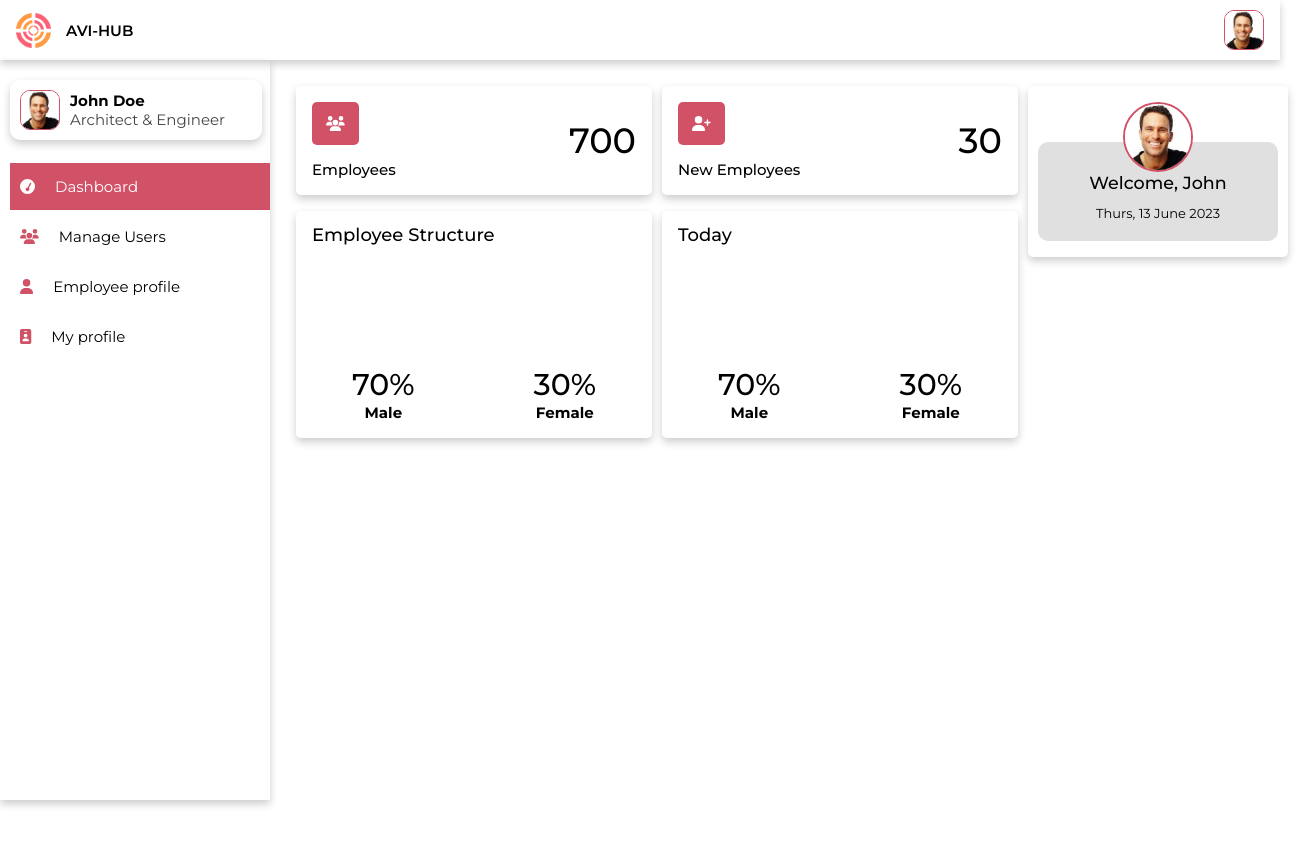
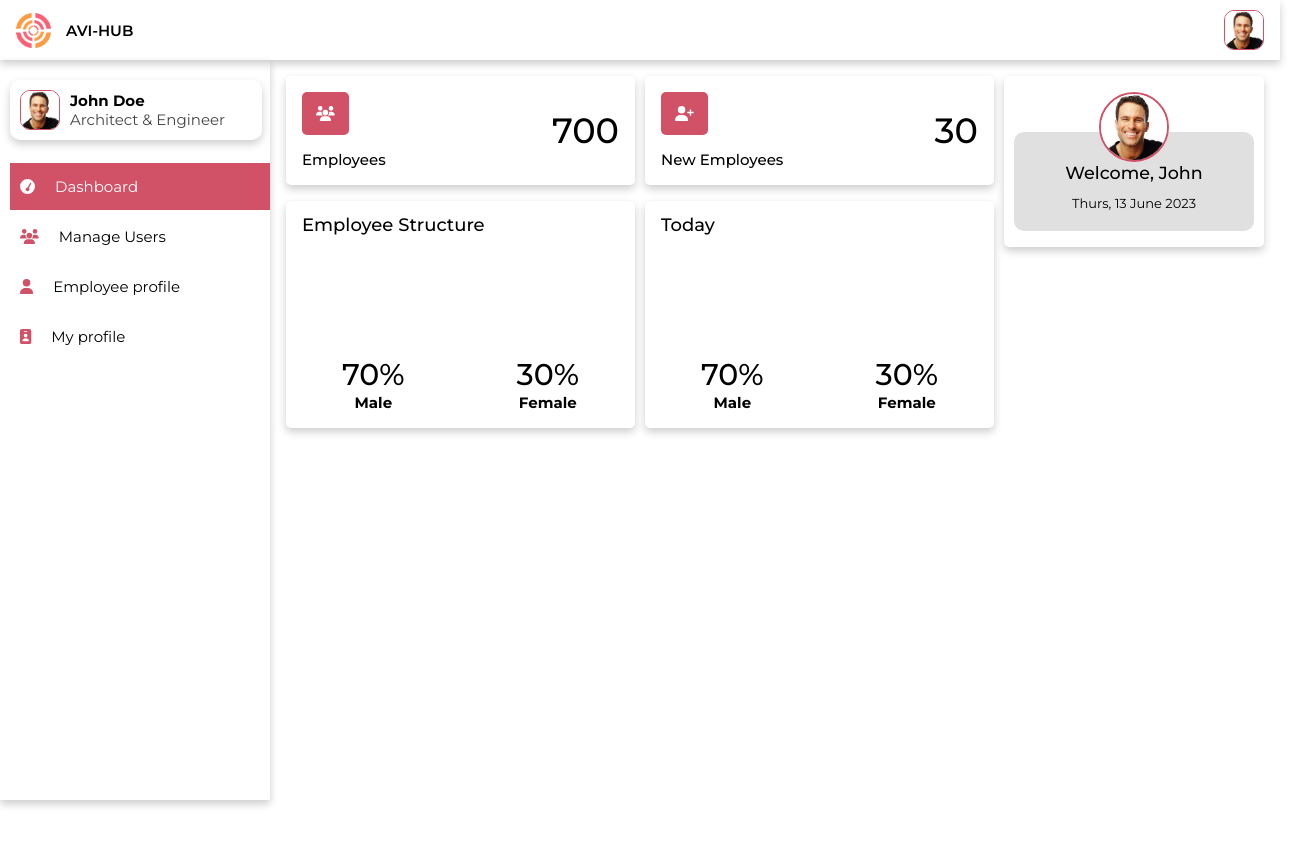
Before and after one commit to harry-olabs/avi-hub, a React (Create React App) app: page /dashboard in a window 1280 px wide. Shown: the top 846 px of the page, 1304 px wide, since content can reach past the window. After the commit the page ends 800 px from the top, so only its background shows below. Built offline with nearby package versions, Linux system fonts and the light colour scheme; the HTML template or start-up script is replaced by a standard one.

Commit message:
style(dashboard): fix broken main area on scroll

```diff
--- a/src/feature/Dashboard/Dashboard.module.css
+++ b/src/feature/Dashboard/Dashboard.module.css
@@ -3,10 +3,7 @@
 }
 
 .main {
-  width: 80vw;
-  margin-left: 280px;
-  margin-top: 70px;
-  padding: 16px;
+  padding: 76px 16px 16px 286px;
   height: 100vh;
   background: var(--bg-white);
 }
```
